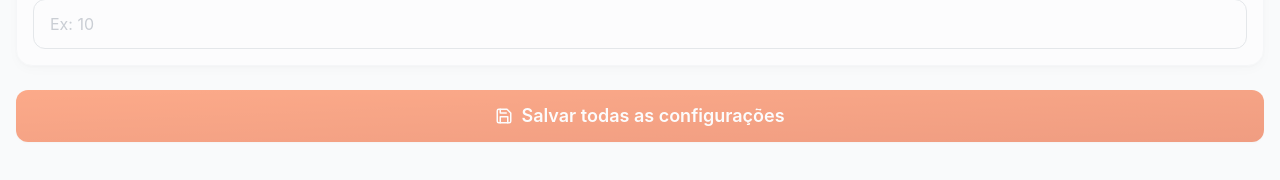
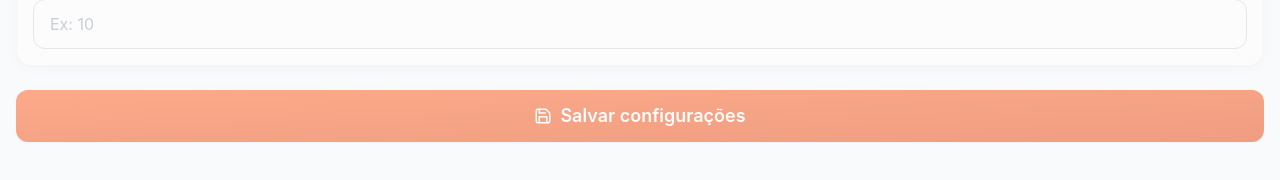
Before and after one commit to Joelsondev/marmita, a Next.js app in the folder web/: page /admin/configuracoes in a window 1280 px wide. Shown: the part 1163-1343 px from the top of the page. Built offline with nearby package versions, Linux system fonts and the light colour scheme; no server answers; sample sign-in values are in the browser's storage.

Commit message:
feat: enhance save button functionality with loading state and update success message

```diff
--- a/web/app/admin/configuracoes/page.tsx
+++ b/web/app/admin/configuracoes/page.tsx
@@ -2,7 +2,7 @@
 import { useState, useEffect } from 'react';
 import { useQuery, useMutation, useQueryClient } from '@tanstack/react-query';
 import { getDiscountRule, upsertDiscountRule, getSubscription, activateSubscription, createRegistrationLink, getRegistrationLinks } from '@/lib/api';
-import { Save, Clock, Percent, CheckCircle, Crown, Calendar, AlertTriangle, Lock, Link2, Copy, Check, Plus } from 'lucide-react';
+import { Save, Clock, Percent, CheckCircle, Crown, Calendar, AlertTriangle, Lock, Link2, Copy, Check, Plus, Loader2 } from 'lucide-react';
 
 const plans = [
   { key: 'monthly',   label: 'Mensal',      price: 'R$ 49,90/mês',    total: 'R$ 49,90',   savings: '' },
@@ -245,23 +245,30 @@ export default function ConfiguracoesPage() {
           </div>
         )}
 
+      </div>
+
+      {/* ── Botão Salvar (Final) ── */}
+      <div className="space-y-3">
+        <button
+          className="btn-primary flex items-center justify-center gap-2 w-full transition-all"
+          disabled={saveMut.isPending || !isActive}
+          onClick={() => saveMut.mutate({
+            cutoffTime: form.cutoffTime,
+            discountValue: parseFloat(form.discountValue),
+            maxNoShowsBeforeBlock: form.maxNoShowsBeforeBlock,
+          })}>
+          {saveMut.isPending
+            ? <Loader2 size={18} className="animate-spin" />
+            : <Save size={18} />}
+          {saveMut.isPending ? 'Processando...' : 'Salvar configurações'}
+        </button>
+
         {saved && (
           <div className="flex items-center gap-2 bg-green-50 border border-green-200 rounded-xl p-3 text-sm text-green-700">
-            <CheckCircle size={15} /> Configuração salva com sucesso!
+            <CheckCircle size={15} /> Configurações salvas com sucesso!
           </div>
         )}
       </div>
-
-      {/* ── Botão Salvar (Final) ── */}
-      <button className="btn-primary flex items-center justify-center gap-2 w-full" disabled={saveMut.isPending || !isActive}
-        onClick={() => saveMut.mutate({
-          cutoffTime: form.cutoffTime,
-          discountValue: parseFloat(form.discountValue),
-          maxNoShowsBeforeBlock: form.maxNoShowsBeforeBlock
-        })}>
-        <Save size={18} />
-        {saveMut.isPending ? 'Salvando...' : 'Salvar todas as configurações'}
-      </button>
     </div>
   );
 }
```
